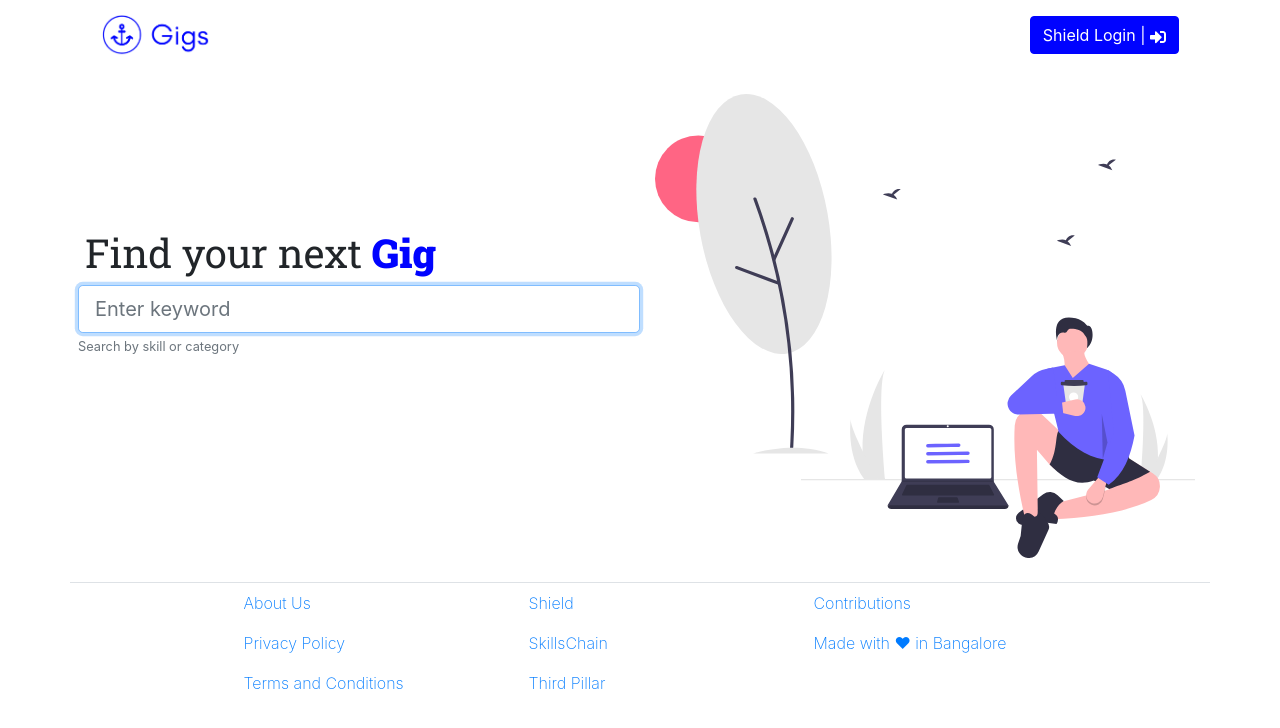
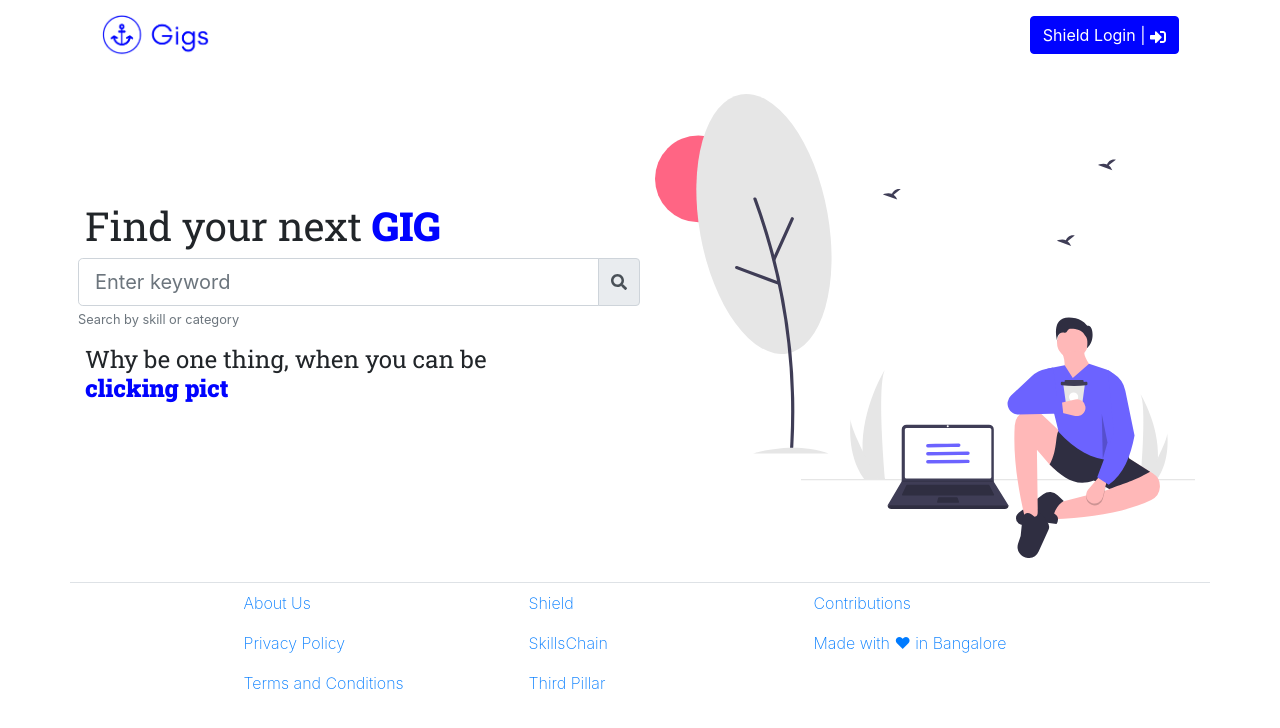
Before and after one commit to TheThirdPillar/Gigs, a Next.js app in the folder gigs-web-app/: page / in a window 1280 px wide. Shown: the top 728 px of the page. Built offline with nearby package versions, Linux system fonts and the light colour scheme.

Commit message:
A new package added, and other minor changes

```diff
--- a/gigs-web-app/package.json
+++ b/gigs-web-app/package.json
@@ -13,6 +13,7 @@
     "react": "16.13.1",
     "react-bootstrap": "^1.3.0",
     "react-dom": "16.13.1",
-    "react-icons": "^3.11.0"
+    "react-icons": "^3.11.0",
+    "typewriter-effect": "^2.13.1"
   }
 }
--- a/gigs-web-app/pages/index.js
+++ b/gigs-web-app/pages/index.js
@@ -1,13 +1,20 @@
 import Head from 'next/head'
+import { useState } from 'react'
 import Row from 'react-bootstrap/Row'
 import Col from 'react-bootstrap/Col'
 import Image from 'react-bootstrap/Image'
 import Form from 'react-bootstrap/Form'
+import InputGroup from 'react-bootstrap/InputGroup'
+import { FaSearch } from 'react-icons/fa'
+import Typewriter from 'typewriter-effect'
 
 import DefaultLayout from '../layout/DefaultLayout'
 import styles from '../styles/Home.module.css'
 
 export default function Home() {
+
+  const options = ["clicking pictures.", "teaching your craft.", "taking zumba classes.", "talking to seals.", "writing code.", "anything."]
+
   return (
     <DefaultLayout>
       <Head>
@@ -15,15 +22,32 @@ export default function Home() {
       </Head>
       <Row className="mt-4">
         <Col xs={12} md={6} lg={6}>
-          <h1 className={styles.marginTop}>Find your next <span>Gig</span></h1>
+          <h1 className={styles.marginTop}>Find your next <span className={styles.blueText}>GIG</span></h1>
           <Form className="mt-1 ml-2">
             <Form.Group as={Row} controlId="search">
-              <Form.Control type="text" placeholder="Enter keyword" size="lg" autofocus="true" />
+              <InputGroup>
+                <Form.Control type="text" placeholder="Enter keyword" size="lg" />
+                <InputGroup.Append>
+                  <InputGroup.Text><FaSearch /></InputGroup.Text>
+                </InputGroup.Append>
+              </InputGroup>
               <Form.Text className="text-muted">
                 Search by skill or category
               </Form.Text>
             </Form.Group>
           </Form>
+          <h4>
+            Why be one thing, when you can be <br />
+            <span className={styles.blueText} id="changingText">
+              <Typewriter
+                options={{
+                  strings: options,
+                  autoStart: true,
+                  loop: true,
+                }}
+              />
+            </span>
+          </h4>
         </Col>
         <Col xs={12} md={6} lg={6} className="d-none d-lg-block">
             <Image
--- a/gigs-web-app/styles/Home.module.css
+++ b/gigs-web-app/styles/Home.module.css
@@ -1,3 +1,8 @@
 .marginTop {
-    margin-top: 25%;
+    margin-top: 20%;
 }
+
+.blueText {
+    font-weight: 900 !important;
+    color: #0003ff;
+}
--- a/gigs-web-app/styles/globals.css
+++ b/gigs-web-app/styles/globals.css
@@ -8,14 +8,9 @@ body {
   font-weight: 200 !important;
 }
 
-h1 {
+h1, h2, h3, h4, h5, h6 {
   font-family: 'Roboto Slab', serif;
   font-weight: 400 !important;
-}
-
-h1 span {
-  font-weight: 900 !important;
-  color: #0003ff;
 }
 
 a {
```
Also changed, not shown: 1 other file (tests, documents, lock files or other folders).
